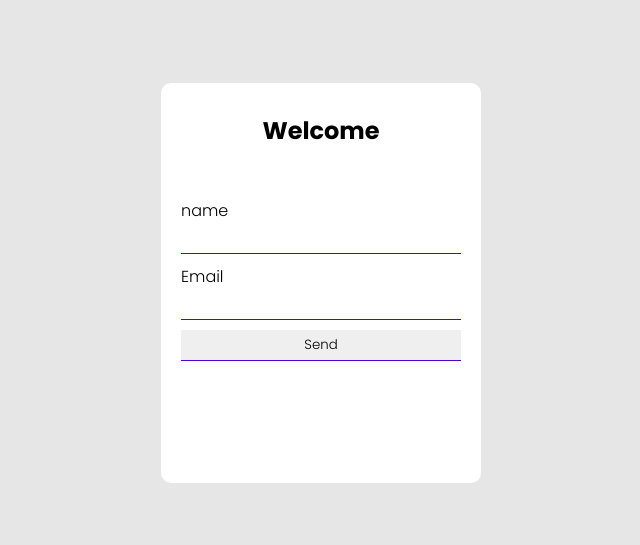
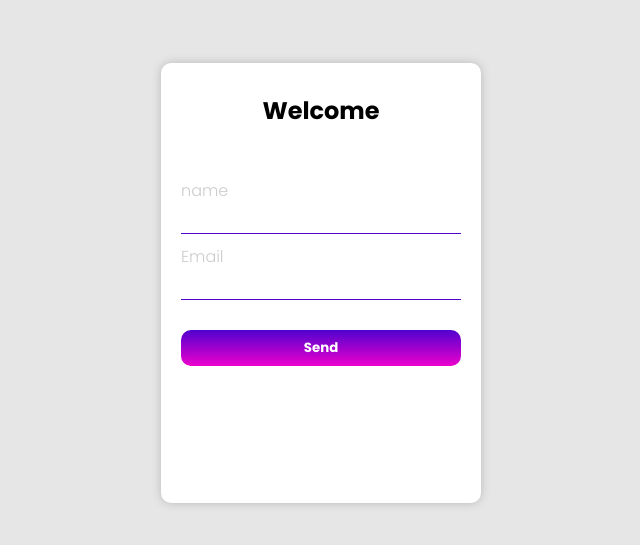
Before and after one commit to LucasSouza159/getDataInGoogleSheet, a plain HTML site: page index.html in a window 1280 px wide. Shown: the part 117-662 px from the top of the page, without its empty margins (319-959 px from the left). Drawn offline with Linux system fonts and the light colour scheme.

Commit message:
html e css finalizado

```diff
--- a/style.css
+++ b/style.css
@@ -15,9 +15,10 @@ body{
 
 .container{
     width: 25vw;
-    height: 50vh;
+    height: 55vh;
     background-color: white;
     border-radius: 10px;
+    box-shadow: 0px 0px 10px rgb(185, 185, 185);
 }
 .container h1{
     font-size: 1.5rem;
@@ -29,6 +30,9 @@ body{
     flex-direction: column;
     padding: 20px;
 }
+.formulario label{
+    color: #ccc;
+}
 .formulario input{
     margin-bottom: 10px;
     padding: 5px;
@@ -37,5 +41,11 @@ body{
     border-bottom: 1px solid rgb(81, 2, 207);
 }
 .formulario input:last-child{
-    background: linear-gradient();
+    background: linear-gradient(rgb(81, 2, 207), rgb(236, 0, 204));
+    color: white;
+    font-weight: bold;
+    padding: 8px;
+    border: none;
+    border-radius: 10px;
+    margin-top: 20px;
 }
```
